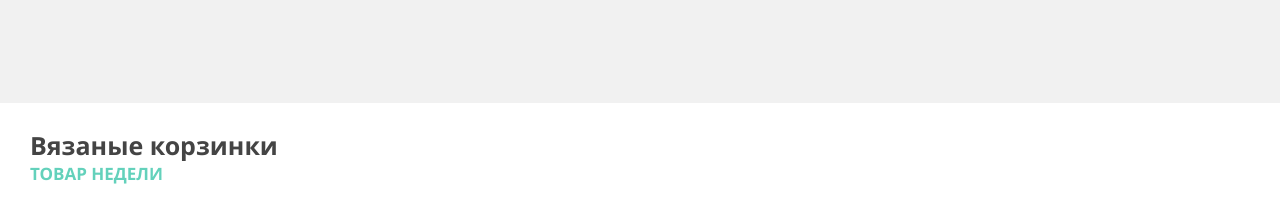
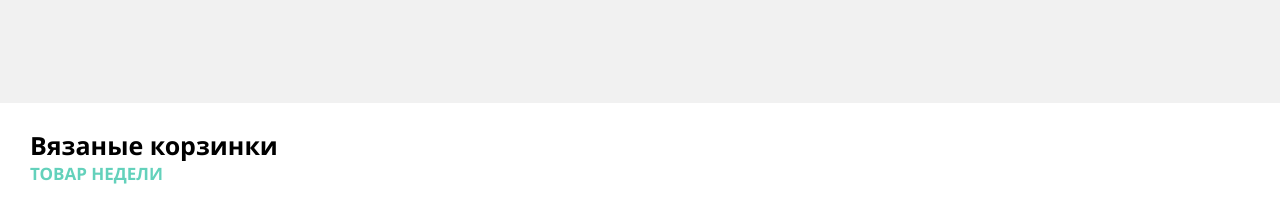
Before and after one commit to Ittisha/178490-mishka, a plain HTML site: page source/index.html in a window 1280 px wide. Shown: the part 780-985 px from the top of the page. Drawn offline with nearby package versions, Linux system fonts and the light colour scheme; files that its build step writes are made by us from their sources.

Commit message:
Correct promo-product title colour

```diff
--- a/source/less/blocks/promo-product.less
+++ b/source/less/blocks/promo-product.less
@@ -13,6 +13,7 @@
   font-size: @title-font-size;
   font-weight: 700;
   line-height: 30px;
+  color: @text-black;
 }
 
 .promo-product__category {
```
